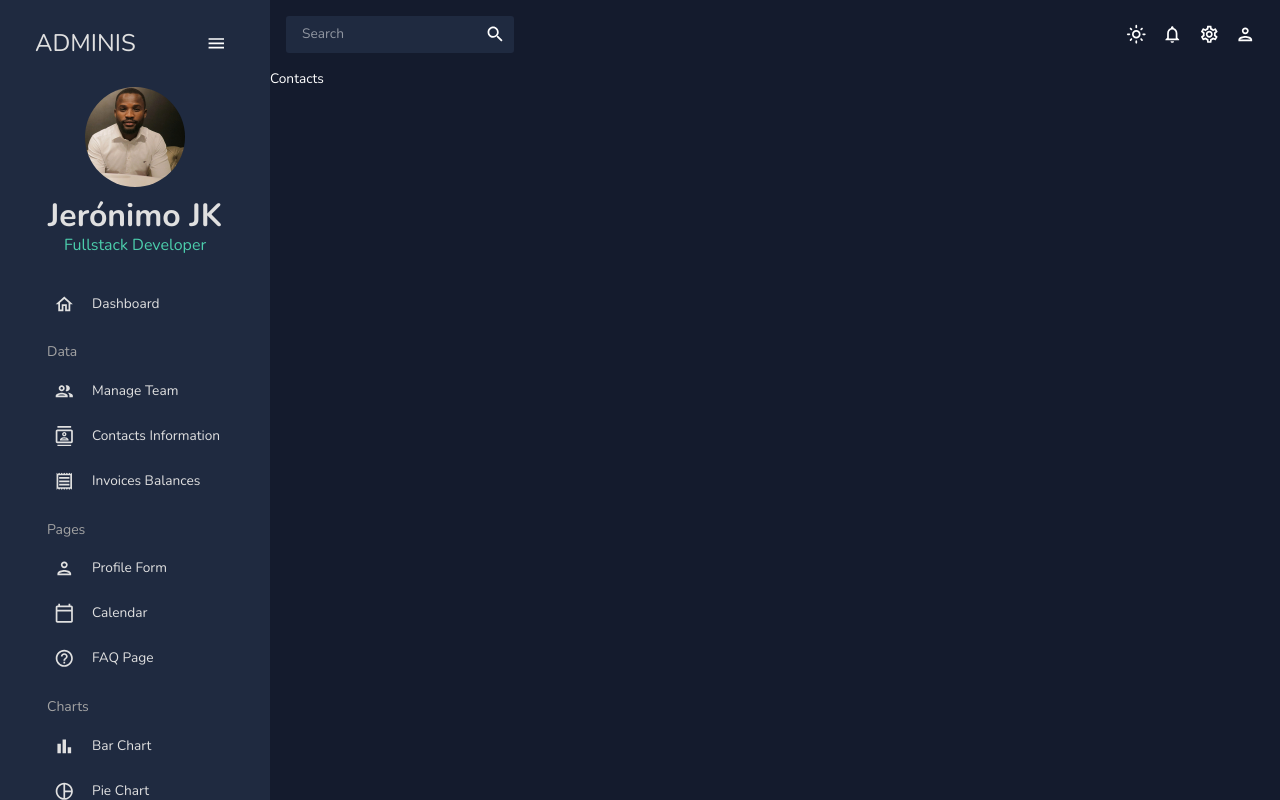
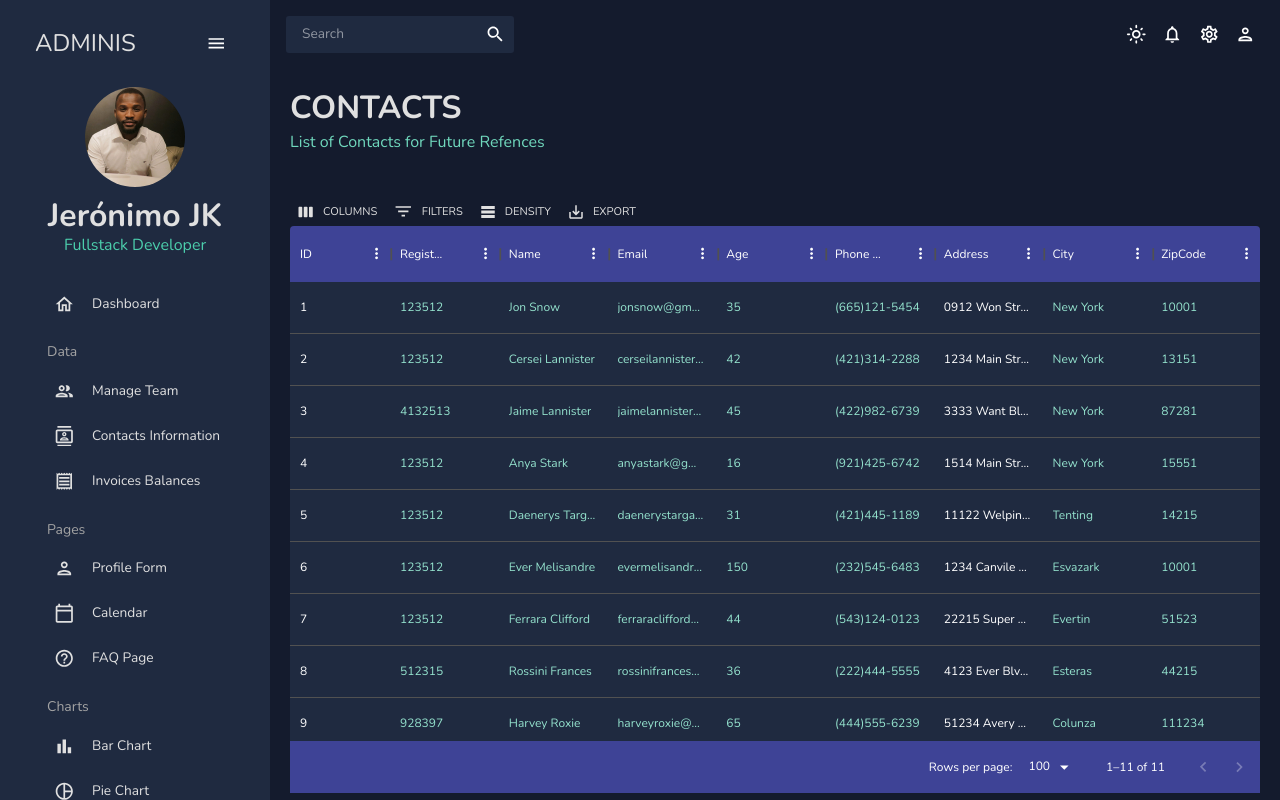
Before and after one commit to Zemiro014/Dashboard_using_react, a React (Create React App) app: page /contacts in a window 1280 px wide. Built offline with nearby package versions, Linux system fonts and the light colour scheme.

Commit message:
Using DataGrid and GridToolbar to build Table

```diff
--- a/src/scenes/contacts/Contacts.jsx
+++ b/src/scenes/contacts/Contacts.jsx
@@ -1,8 +1,108 @@
 import React from 'react'
+import { Box, useTheme } from '@mui/material'
+import { DataGrid, GridToolbar } from '@mui/x-data-grid';
+import { tokens } from '../../theme';
+import { mockDataContacts } from '../../data/mockData';
+import Header from '../../components/Header'
 
 const Contacts = () => {
+  const theme = useTheme();
+  const colors = tokens(theme.palette.mode)
+
+  const columns = [
+    { field: "id", headerName: "ID" },
+    {
+      field: "registrarId",
+      headerName: "Registrar ID",
+      flex: 1,
+      cellClassName: "name-column--cell"
+    },
+    {
+      field: "name",
+      headerName: "Name",
+      flex: 1,
+      cellClassName: "name-column--cell"
+    },
+
+    {
+      field: "email",
+      headerName: "Email",
+      flex: 1,
+      cellClassName: "name-column--cell"
+    },
+    {
+      field: "age",
+      headerName: "Age",
+      type: "number",
+      headerAlign: "left",
+      align: "left",
+      flex: 1,
+      cellClassName: "name-column--cell"
+    },
+    {
+      field: "phone",
+      headerName: "Phone Number",
+      flex: 1,
+      cellClassName: "name-column--cell"
+    },
+    {
+      field: "address",
+      headerName: "Address",
+      flex: 1,
+    },
+    {
+      field: "city",
+      headerName: "City",
+      flex: 1,
+      cellClassName: "name-column--cell"
+    },
+    {
+      field: "zipCode",
+      headerName: "ZipCode",
+      flex: 1,
+      cellClassName: "name-column--cell"
+    }
+
+  ]
   return (
-    <div>Contacts</div>
+    <Box m="20px">
+      <Header title="CONTACTS" subtitle="List of Contacts for Future Refences" />
+      <Box
+        m="40px 0 0 0"
+        height="75vh"
+        sx={{
+          "& .MuiDataGrid-root": {
+            border: "none",
+          },
+          "& .MuiDataGrid-cell": {
+            borderBottom: "none",
+          },
+          "& .name-column--cell": {
+            color: colors.greenAccent[300],
+          },
+          "& .MuiDataGrid-columnHeaders": {
+            backgroundColor: colors.blueAccent[700],
+            borderBottom: "none",
+          },
+          "& .MuiDataGrid-virtualScroller": {
+            backgroundColor: colors.primary[400],
+          },
+          "& .MuiDataGrid-footerContainer": {
+            borderTop: "none",
+            backgroundColor: colors.blueAccent[700],
+          },
+          "& .MuiDataGrid-toolbarContainer .MuiButton-text": {
+            color: `${colors.grey[100]} !important`,
+          }
+        }}
+      >
+        <DataGrid
+          rows={mockDataContacts}
+          columns={columns}
+          slots={{ toolbar: GridToolbar}}
+        />
+      </Box>
+    </Box>
   )
 }
 
```
